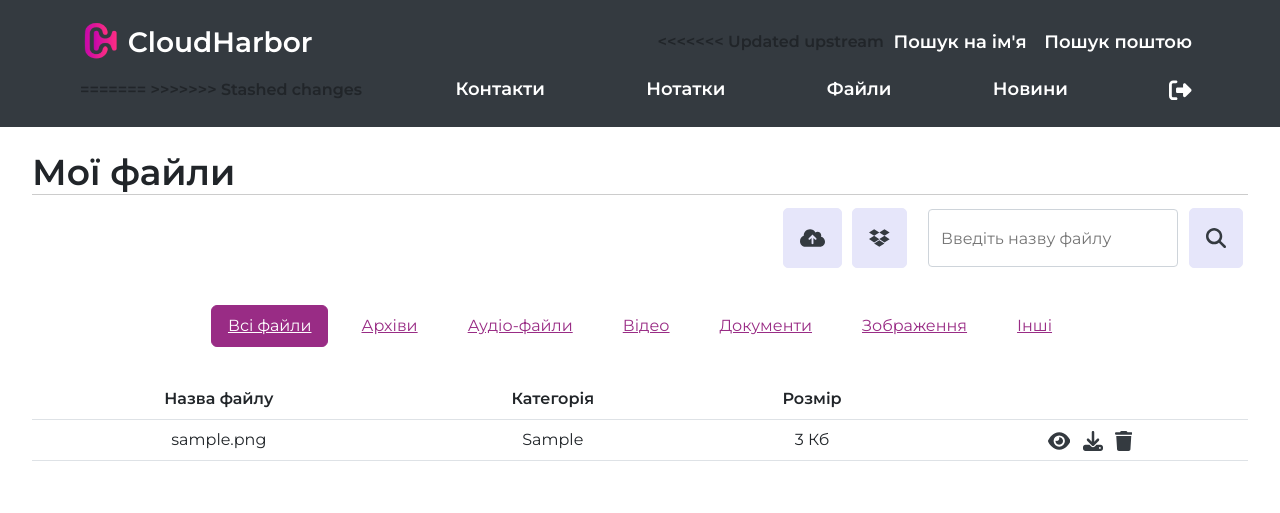
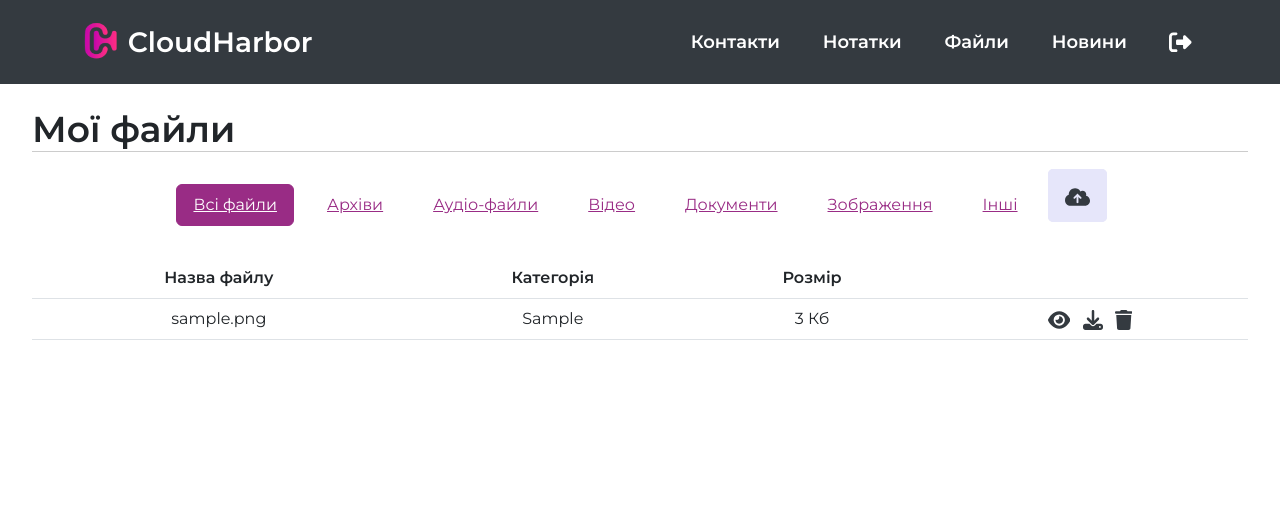
Before and after one commit to Petrenko-Anton/CloudHarbor, a Django app: page /files/files/ in a window 1280 px wide. Shown: the top 513 px of the page. Run offline with Django 4.2, Linux system fonts and the light colour scheme; a user stored in the database is signed in; tables that the repository leaves empty hold one stand-in row (values such as "Sample post").

Commit message:
Fix merge changes and fix search buttons

```diff
--- a/WebAppTeam4/WebAppTeam4/settings.py
+++ b/WebAppTeam4/WebAppTeam4/settings.py
@@ -94,7 +94,6 @@ DATABASES = {
     }
 }
 
-REDIS = env('REDIS')
 REDIS_HOST=env('REDIS_HOST')
 REDIS_PORT=env('REDIS_PORT')
 REDIS_PASSWORD=env('REDIS_PASSWORD')
--- a/WebAppTeam4/contacts/forms.py
+++ b/WebAppTeam4/contacts/forms.py
@@ -22,11 +22,6 @@ MONTHS = {
 
 
 class ContactForm(ModelForm):
-
-    date_range = 70
-    this_year = date.today().year
-
-
     first_name = CharField(max_length=100, widget=TextInput(
         attrs={'class': "form-control"}))
     last_name = CharField(max_length=100, widget=TextInput(
@@ -35,22 +30,14 @@ class ContactForm(ModelForm):
                        widget=EmailInput(attrs={'class': "form-control"}))
     phone = CharField(max_length=100, widget=TextInput(
         attrs={'class': "form-control"}))
-
-    # birth_date = DateField(required=True, widget=DateInput(
-    #     attrs={'class': "form-control"}))
     birth_date = DateField(
         required=True, widget=SelectDateWidget(months=MONTHS, years=[x for x in range(date.today().year - 100, date.today().year + 1)]))
-
+    description = CharField(max_length=255, widget=forms.Textarea(
+        attrs={'class': "form-control"}))
 
     class Meta:
         model = Contact
         fields = ('first_name', 'last_name', 'email', 'phone', 'birth_date', 'description')
-
-    birth_date = DateField(required=True, widget=SelectDateWidget(
-        months=MONTHS, years=range(this_year - date_range, this_year+1)))
-    description = CharField(max_length=255, widget=forms.Textarea(
-        attrs={'class': "form-control"}))
-
 
 
 class SearchContactNameForm(forms.Form):
--- a/WebAppTeam4/contacts/templates/contacts/base.html
+++ b/WebAppTeam4/contacts/templates/contacts/base.html
@@ -31,11 +31,6 @@
                 {% if not user.is_authenticated %}
                     <a class="navbar-item" href="/users/login"><svg class="login-icon" xmlns="http://www.w3.org/2000/svg" height="1.25em" viewBox="0 0 512 512"><path d="M217.9 105.9L340.7 228.7c7.2 7.2 11.3 17.1 11.3 27.3s-4.1 20.1-11.3 27.3L217.9 406.1c-6.4 6.4-15 9.9-24 9.9c-18.7 0-33.9-15.2-33.9-33.9l0-62.1L32 320c-17.7 0-32-14.3-32-32l0-64c0-17.7 14.3-32 32-32l128 0 0-62.1c0-18.7 15.2-33.9 33.9-33.9c9 0 17.6 3.6 24 9.9zM352 416l64 0c17.7 0 32-14.3 32-32l0-256c0-17.7-14.3-32-32-32l-64 0c-17.7 0-32-14.3-32-32s14.3-32 32-32l64 0c53 0 96 43 96 96l0 256c0 53-43 96-96 96l-64 0c-17.7 0-32-14.3-32-32s14.3-32 32-32z"/></svg> Вхід</a>
                 {% else %}
-<<<<<<< Updated upstream
-                    <a class="navbar-item" href="/contact_search_by_name" role="button">Пошук на ім'я</a>
-                    <a class="navbar-item" href="/contact_search_by_email" role="button">Пошук поштою</a>
-=======
->>>>>>> Stashed changes
                     <a class="navbar-item" href="/contacts" role="button">Контакти</a>
                     <a class="navbar-item" href="/notes/notes/" role="button">Нотатки</a>
                     <a class="navbar-item" href="/files/files" role="button">Файли</a>
--- a/WebAppTeam4/contacts/templates/contacts/contact_search_by_name.html
+++ b/WebAppTeam4/contacts/templates/contacts/contact_search_by_name.html
@@ -9,7 +9,7 @@
     До списку контактів</a>
 <div class="form-block">
     <h2>Search</h2>
-    <br />
+    <br/>
     <form action="{% url 'contacts:contact_search_by_name' %}" method="post">
         {% csrf_token %}
         <label for="search_name">Ім'я
--- a/WebAppTeam4/files/templates/files/files.html
+++ b/WebAppTeam4/files/templates/files/files.html
@@ -3,26 +3,7 @@
 {% block content %}
   <h1>Мої файли</h1>
   <div class="container text-center">
-  <div class="d-grid gap-2 d-md-flex justify-content-md-end">
-    <form class="d-flex" role="search">
-      <a class="btn-main" href="{% url 'files:upload' %}">
-        <svg class="card-icon" xmlns="http://www.w3.org/2000/svg" height="20px" viewBox="0 0 640 512">
-          <path d="M144 480C64.5 480 0 415.5 0 336c0-62.8 40.2-116.2 96.2-135.9c-.1-2.7-.2-5.4-.2-8.1c0-88.4 71.6-160 160-160c59.3 0 111 32.2 138.7 80.2C409.9 102 428.3 96 448 96c53 0 96 43 96 96c0 12.2-2.3 23.8-6.4 34.6C596 238.4 640 290.1 640 352c0 70.7-57.3 128-128 128H144zm79-217c-9.4 9.4-9.4 24.6 0 33.9s24.6 9.4 33.9 0l39-39V392c0 13.3 10.7 24 24 24s24-10.7 24-24V257.9l39 39c9.4 9.4 24.6 9.4 33.9 0s9.4-24.6 0-33.9l-80-80c-9.4-9.4-24.6-9.4-33.9 0l-80 80z"/>
-        </svg>
-      </a>
-      <a class="btn-main" href="https://www.dropbox.com/home" target="_blank">
-        <svg class="card-icon" xmlns="http://www.w3.org/2000/svg" height="20px" viewBox="0 0 528 512">
-          <path d="M264.4 116.3l-132 84.3 132 84.3-132 84.3L0 284.1l132.3-84.3L0 116.3 132.3 32l132.1 84.3zM131.6 395.7l132-84.3 132 84.3-132 84.3-132-84.3zm132.8-111.6l132-84.3-132-83.6L395.7 32 528 116.3l-132.3 84.3L528 284.8l-132.3 84.3-131.3-85z"/>
-        </svg>
-      </a>
-      <input class="search-form" type="search" placeholder="Введіть назву файлу" aria-label="Search">
-      <a class="btn-main" href="#" type="submit">
-        <svg class="card-icon" xmlns="http://www.w3.org/2000/svg" height="20px" viewBox="0 0 512 512">
-          <path d="M416 208c0 45.9-14.9 88.3-40 122.7L502.6 457.4c12.5 12.5 12.5 32.8 0 45.3s-32.8 12.5-45.3 0L330.7 376c-34.4 25.2-76.8 40-122.7 40C93.1 416 0 322.9 0 208S93.1 0 208 0S416 93.1 416 208zM208 352a144 144 0 1 0 0-288 144 144 0 1 0 0 288z"/>
-        </svg>
-      </a>
-    </form>
-  </div>
+
     <div class="filter-file-block">
       <ul class="nav nav-pills justify-content-center" id="pills-tab" role="tablist">
         <li class="nav-item" role="presentation">
@@ -46,7 +27,15 @@
         <li class="nav-item" role="presentation">
           <a class="nav-link" id="pills-others-tab" data-toggle="pill" data-target="#pills-others" type="button" role="tab" aria-controls="pills-others" aria-selected="false">Інші</a>
         </li>
+        <li>
+          <a class="btn-main" href="{% url 'files:upload' %}">
+            <svg class="card-icon" xmlns="http://www.w3.org/2000/svg" height="20px" viewBox="0 0 640 512">
+              <path d="M144 480C64.5 480 0 415.5 0 336c0-62.8 40.2-116.2 96.2-135.9c-.1-2.7-.2-5.4-.2-8.1c0-88.4 71.6-160 160-160c59.3 0 111 32.2 138.7 80.2C409.9 102 428.3 96 448 96c53 0 96 43 96 96c0 12.2-2.3 23.8-6.4 34.6C596 238.4 640 290.1 640 352c0 70.7-57.3 128-128 128H144zm79-217c-9.4 9.4-9.4 24.6 0 33.9s24.6 9.4 33.9 0l39-39V392c0 13.3 10.7 24 24 24s24-10.7 24-24V257.9l39 39c9.4 9.4 24.6 9.4 33.9 0s9.4-24.6 0-33.9l-80-80c-9.4-9.4-24.6-9.4-33.9 0l-80 80z"/>
+            </svg>
+          </a>
+        </li>
       </ul>
+
     </div>
 
     <div class="tab-content" id="pills-tabContent">
```
Also changed, not shown: WebAppTeam4/contacts/templates/contacts/contacts.html (+10 -18 lines), WebAppTeam4/contacts/templates/contacts/error.html (+2 -9 lines), WebAppTeam4/files/templates/files/upload.html (+0 -10 lines), WebAppTeam4/news/templates/news/news.html (+7 -13 lines), WebAppTeam4/notes/templates/notes/notes.html (+4 -12 lines), WebAppTeam4/contacts/templates/contacts/delete.html (indentation only), WebAppTeam4/contacts/templates/contacts/detail.html (indentation only), WebAppTeam4/contacts/templates/contacts/edit.html (indentation only), WebAppTeam4/files/utils.py (line endings or trailing spaces). Lines whose indentation alone changed are shown as unchanged.
